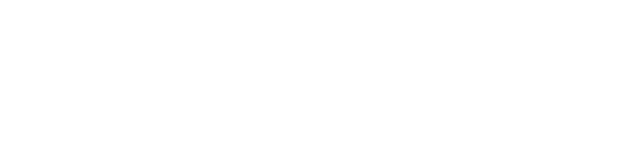
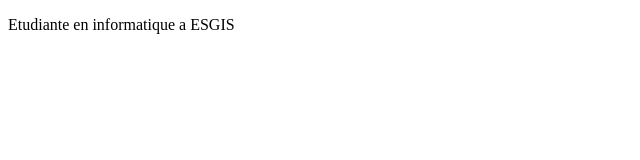
Before and after one commit to adounimalade12-prog/mon-cv, a plain HTML site: page index.html in a window 1280 px wide. Shown: the whole page, without its empty margins (0-640 px from the left). Drawn offline with Linux system fonts and the light colour scheme.

Commit message:
mise en place de la section description

```diff
--- a/index.html
+++ b/index.html
@@ -7,6 +7,6 @@
     <link rel="stylesheet" href="style.css">
 </head>
 <body>
-
+    <p>Etudiante en informatique a ESGIS</p>
 </body>
 </html>
```
